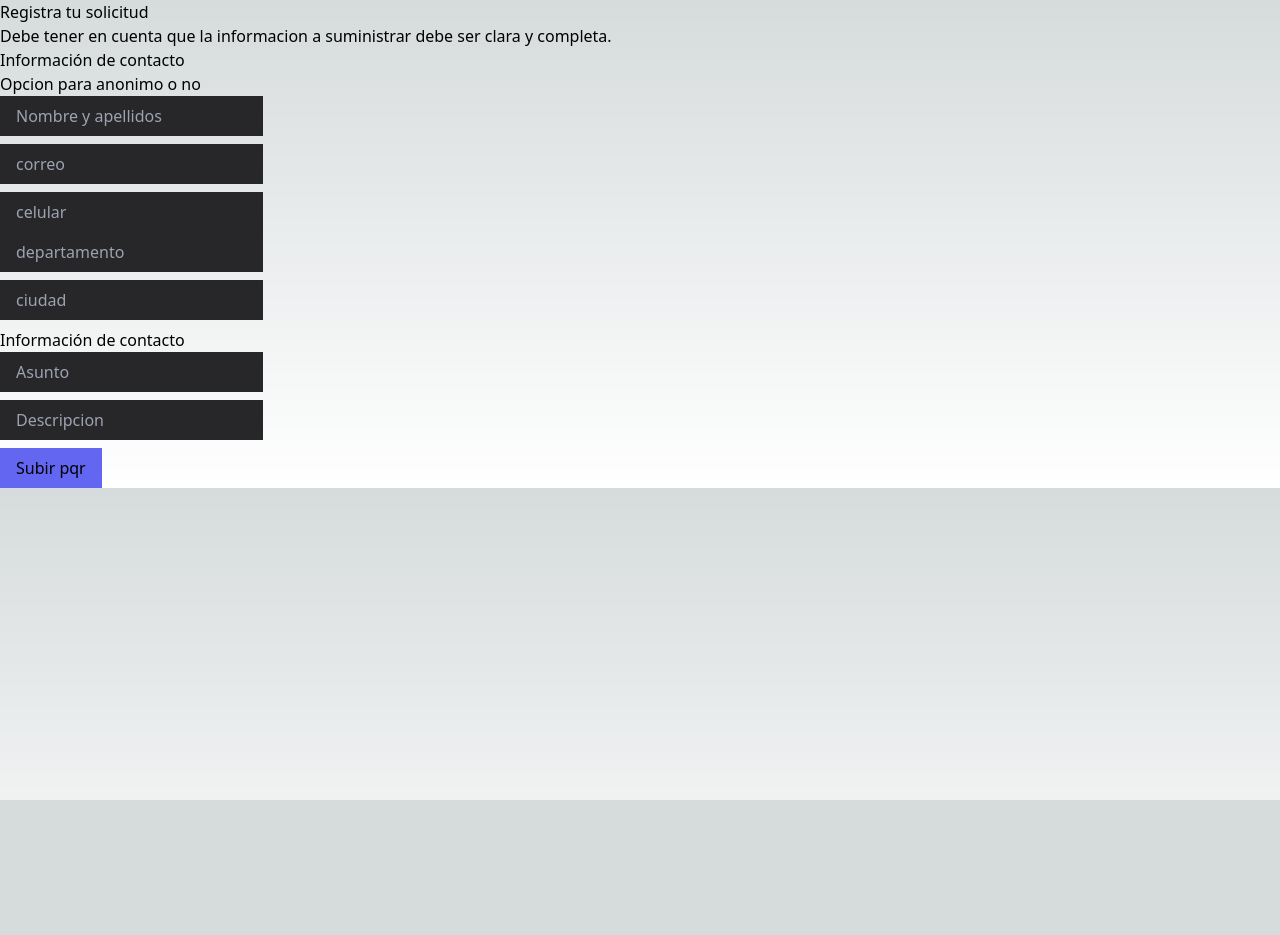
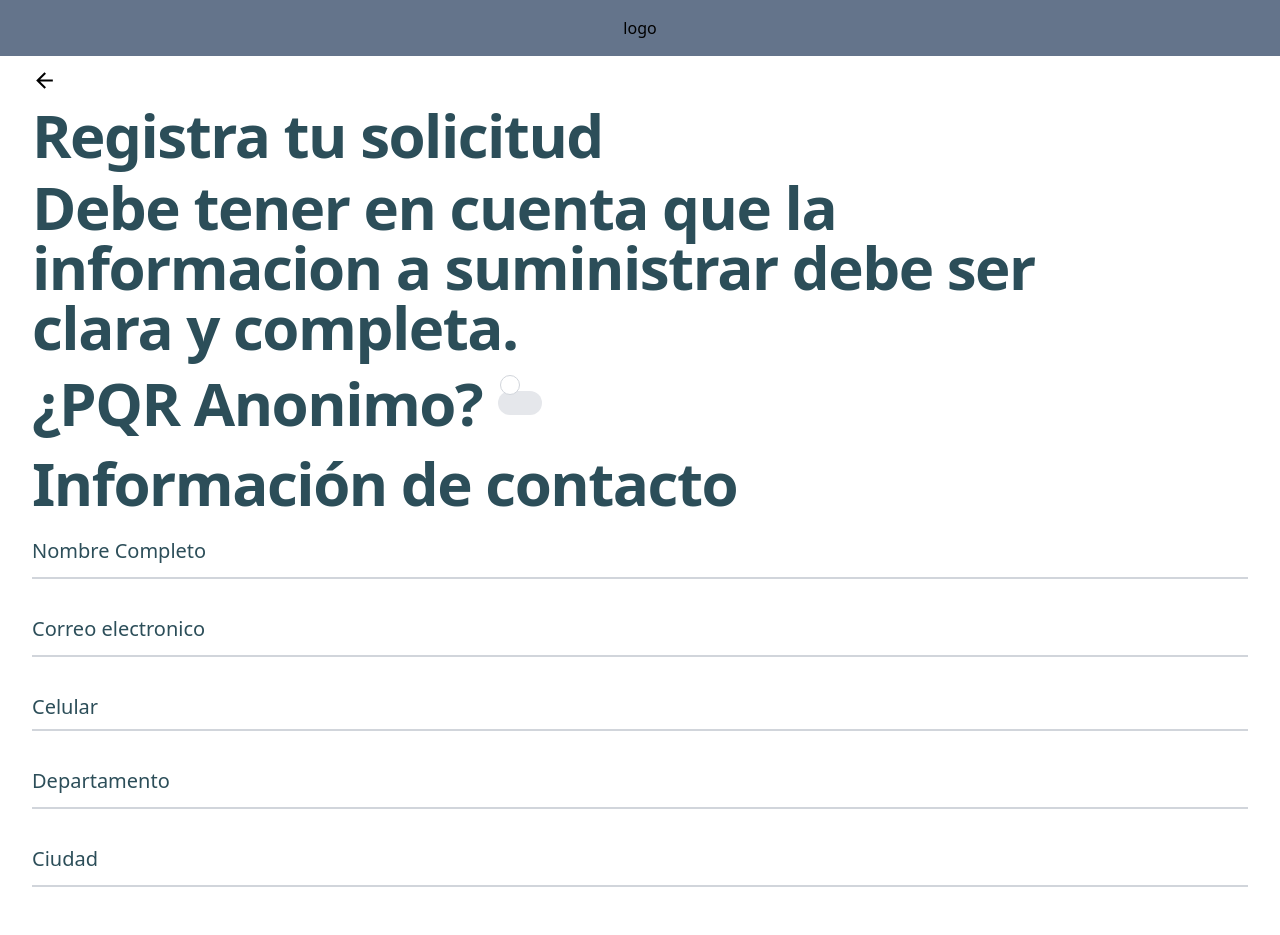
Before and after one commit to BryanBrinez/pqrexpress, a Next.js app: page /crear-pqr in a window 1280 px wide. Shown: the top 935 px of the page. Before the commit the page ends 800 px from the top, so only its background shows below. Built offline with nearby package versions, Linux system fonts and the light colour scheme.

Commit message:
consultar/crear-pqr styles

```diff
--- a/src/app/crear-pqr/page.jsx
+++ b/src/app/crear-pqr/page.jsx
@@ -2,16 +2,19 @@
 import { useState, useEffect } from "react";
 import Axios from "axios";
 import swal from "sweetalert";
+import { MdArrowBack } from "react-icons/md";
+import Link from "next/link";
 
 export default function Page() {
-  const [fullnames, setFullNames] = useState(null);
-  const [email, setEmail] = useState(null);
-  const [cel, setCel] = useState(null);
-  const [dep, setDep] = useState(null);
-  const [city, setCity] = useState(null);
+  const [fullnames, setFullNames] = useState("Anonimo");
+  const [email, setEmail] = useState("Anonimo");
+  const [cel, setCel] = useState("Anonimo");
+  const [dep, setDep] = useState("Anonimo");
+  const [city, setCity] = useState("Anonimo");
   const [subject, setSubject] = useState(null);
   const [description, setDescription] = useState(null);
   const [error, setError] = useState(null);
+  const [showInfo, setShowInfo] = useState(false);
 
   const handleSubmit = async (e) => {
     e.preventDefault();
@@ -40,76 +43,208 @@ export default function Page() {
     }
   };
   return (
-    <div>
-      <h1>Registra tu solicitud</h1>
-      <h2>
+    <div className="w-screen h-fit flex items-center text-black flex-col px-4 bg-white ">
+      <div className="flex items-center justify-center w-screen h-14 bg-slate-500">
+        logo
+      </div>
+
+      <div className="flex-1 h-screen px-4 py-3 flex flex-col justify-center ">
+        <div className="flex w-full justify-start items-center">
+          <Link href={"/"}>
+            <MdArrowBack size={25} />
+          </Link>
+        </div>
+
+        <h1 className="py-3 text-3xl font-extrabold  leading-none tracking-tight text-colorThree md:text-5xl lg:text-6xl ">
+          Registra tu solicitud
+        </h1>
+
+        <p className="text-lg w-5/6 font-semibold leading-none  tracking-tight text-colorThree md:text-5xl lg:text-6xl">
           Debe tener en cuenta que la informacion a suministrar debe ser clara y
           completa.
+        </p>
+        <div className="flex gap-2 py-2 mt-2 ">
+          <span className="mr-2 text-lg font-extrabold  leading-none tracking-tight text-colorThree md:text-5xl lg:text-6xl  ">
+            ¿PQR Anonimo?
+          </span>
+          <label className="relative inline-flex items-center cursor-pointer">
+            <input onChange={() => setShowInfo(!showInfo)} type="checkbox" value="" className="sr-only peer" />
+            <div className="w-11 h-6 bg-gray-200 peer-focus:outline-none peer-focus:ring-4 peer-focus:ring-blue-300 dark:peer-focus:ring-blue-800 rounded-full peer dark:bg-gray-700 peer-checked:after:translate-x-full peer-checked:after:border-white after:content-[''] after:absolute after:top-[2px] after:left-[2px] after:bg-white after:border-gray-300 after:border after:rounded-full after:h-5 after:w-5 after:transition-all dark:border-gray-600 peer-checked:bg-blue-600"></div>
+          </label>
+        </div>
+
+        <form
+          className="flex flex-col justify-start items-start"
+          onSubmit={handleSubmit}
+        >
+          {error && (
+            <div className="bg-red-500 text-white p-2 mb-2">{error}</div>
+          )}
+
+          {!showInfo && (
+            <>
+            <h2 className="my-3 text-lg font-extrabold  leading-none tracking-tight text-colorThree md:text-5xl lg:text-6xl ">
+            Información de contacto
           </h2>
 
-      <form onSubmit={handleSubmit}>
-        {error && <div className="bg-red-500 text-white p-2 mb-2">{error}</div>}
-        <h2>Información de contacto</h2>
-        <div>Opcion para anonimo o no</div>
+          <div className="relative z-0 w-full mb-6 group ">
+              <input
+                style={{ borderColor: error ? "red" : "" }}
+                type="text"
+                name="fullName"
+                autoComplete="off"
+                id="fullName"
+                className=" block py-2.5 px-0 w-full text-2xl text-gray-900 bg-transparent border-0 border-b-2 border-gray-300 appearance-none dark:text-black dark:border-gray-600 dark:focus:border-blue-500 focus:outline-none focus:ring-0 focus:border-blue-600 peer"
+                placeholder=" "
+                onChange={(e) => setFullNames(e.target.value)}
+                required
+              />
+              <label
+                htmlFor="fullName"
+                className="peer-focus:font-medium absolute text-xl text-colorThree dark:text-gray-400 duration-300 transform -translate-y-6 scale-75 top-3 -z-10 origin-[0] peer-focus:left-0 peer-focus:text-blue-600 peer-focus:dark:text-blue-500 peer-placeholder-shown:scale-100 peer-placeholder-shown:translate-y-0 peer-focus:scale-75 peer-focus:-translate-y-6"
+              >
+                Nombre Completo
+              </label>
+            </div>
 
+            <div className="relative z-0 w-full mb-6 group ">
               <input
-          className="bg-zinc-800 px-4 py-2 block mb-2"
+                style={{ borderColor: error ? "red" : "" }}
+                type="email"
+                name="email"
+                autoComplete="off"
+                id="email"
+                className=" block py-2.5 px-0 w-full text-2xl text-gray-900 bg-transparent border-0 border-b-2 border-gray-300 appearance-none dark:text-black dark:border-gray-600 dark:focus:border-blue-500 focus:outline-none focus:ring-0 focus:border-blue-600 peer"
+                placeholder=" "
+                onChange={(e) => setEmail(e.target.value)}
+                required
+              />
+              <label
+                htmlFor="email"
+                className="peer-focus:font-medium absolute text-xl text-colorThree dark:text-gray-400 duration-300 transform -translate-y-6 scale-75 top-3 -z-10 origin-[0] peer-focus:left-0 peer-focus:text-blue-600 peer-focus:dark:text-blue-500 peer-placeholder-shown:scale-100 peer-placeholder-shown:translate-y-0 peer-focus:scale-75 peer-focus:-translate-y-6"
+              >
+                Correo electronico
+              </label>
+            </div>
+
+            <div className="relative z-0 w-full mb-6 group ">
+              <input
+                style={{ borderColor: error ? "red" : "" }}
+                type="number"
+                name="cel"
+                autoComplete="off"
+                id="cel"
+                className=" block py-2.5 px-0 w-full text-xl text-gray-900 bg-transparent border-0 border-b-2 border-gray-300 appearance-none dark:text-black dark:border-gray-600 dark:focus:border-blue-500 focus:outline-none focus:ring-0 focus:border-blue-600 peer"
+                placeholder=" "
+                onChange={(e) => setCel(e.target.value)}
+                required
+              />
+              <label
+                htmlFor="cel"
+                className="peer-focus:font-medium absolute text-xl text-colorThree dark:text-gray-400 duration-300 transform -translate-y-6 scale-75 top-3 -z-10 origin-[0] peer-focus:left-0 peer-focus:text-blue-600 peer-focus:dark:text-blue-500 peer-placeholder-shown:scale-100 peer-placeholder-shown:translate-y-0 peer-focus:scale-75 peer-focus:-translate-y-6"
+              >
+                Celular
+              </label>
+            </div>
+
+            <div className="relative z-0 w-full mb-6 group ">
+              <input
+                style={{ borderColor: error ? "red" : "" }}
                 type="text"
-          placeholder="Nombre y apellidos"
-          name="nombres"
-          onChange={(e) => setFullNames(e.target.value)}
+                name="dep"
+                autoComplete="off"
+                id="dep"
+                className=" block py-2.5 px-0 w-full text-2xl text-gray-900 bg-transparent border-0 border-b-2 border-gray-300 appearance-none dark:text-black dark:border-gray-600 dark:focus:border-blue-500 focus:outline-none focus:ring-0 focus:border-blue-600 peer"
+                placeholder=" "
+                onChange={(e) => setDep(e.target.value)}
+                required
               />
+              <label
+                htmlFor="dep"
+                className="peer-focus:font-medium absolute text-xl text-colorThree dark:text-gray-400 duration-300 transform -translate-y-6 scale-75 top-3 -z-10 origin-[0] peer-focus:left-0 peer-focus:text-blue-600 peer-focus:dark:text-blue-500 peer-placeholder-shown:scale-100 peer-placeholder-shown:translate-y-0 peer-focus:scale-75 peer-focus:-translate-y-6"
+              >
+                Departamento
+              </label>
+            </div>
+
+            <div className="relative z-0 w-full mb-6 group ">
               <input
-          className="bg-zinc-800 px-4 py-2 block mb-2"
+                style={{ borderColor: error ? "red" : "" }}
                 type="text"
-          placeholder="correo"
-          name="correo"
-          onChange={(e) => setEmail(e.target.value)}
+                name="city"
+                autoComplete="off"
+                id="city"
+                className=" block py-2.5 px-0 w-full text-2xl text-gray-900 bg-transparent border-0 border-b-2 border-gray-300 appearance-none dark:text-black dark:border-gray-600 dark:focus:border-blue-500 focus:outline-none focus:ring-0 focus:border-blue-600 peer"
+                placeholder=" "
+                onChange={(e) => setCity(e.target.value)}
+                required
               />
+              <label
+                htmlFor="city"
+                className="peer-focus:font-medium absolute text-xl text-colorThree dark:text-gray-400 duration-300 transform -translate-y-6 scale-75 top-3 -z-10 origin-[0] peer-focus:left-0 peer-focus:text-blue-600 peer-focus:dark:text-blue-500 peer-placeholder-shown:scale-100 peer-placeholder-shown:translate-y-0 peer-focus:scale-75 peer-focus:-translate-y-6"
+              >
+                Ciudad
+              </label>
+            </div>
+            </>
 
+
+
+          )}
+
+
+          <div className="w-5/6 py-4">
+
+
+            <h2 className=" mb-3 text-lg font-extrabold  leading-none tracking-tight text-colorThree md:text-5xl lg:text-6xl ">
+              PQR
+            </h2>
+
+            <div className="relative z-0 w-full mb-6 group ">
               <input
-          className="bg-zinc-800 px-4 py-2 block mb-2"
-          type="number"
-          placeholder="celular"
-          name="celular"
-          onChange={(e) => setCel(e.target.value)}
+                style={{ borderColor: error ? "red" : "" }}
+                type="text"
+                name="subject"
+                autoComplete="off"
+                id="subject"
+                className=" block py-2.5 px-0 w-full text-2xl text-gray-900 bg-transparent border-0 border-b-2 border-gray-300 appearance-none dark:text-black dark:border-gray-600 dark:focus:border-blue-500 focus:outline-none focus:ring-0 focus:border-blue-600 peer"
+                placeholder=" "
+                onChange={(e) => setSubject(e.target.value)}
+                required
               />
+              <label
+                htmlFor="subject"
+                className="peer-focus:font-medium absolute text-xl text-colorThree dark:text-gray-400 duration-300 transform -translate-y-6 scale-75 top-3 -z-10 origin-[0] peer-focus:left-0 peer-focus:text-blue-600 peer-focus:dark:text-blue-500 peer-placeholder-shown:scale-100 peer-placeholder-shown:translate-y-0 peer-focus:scale-75 peer-focus:-translate-y-6"
+              >
+                Asunto
+              </label>
+            </div>
+
+            <div className="relative z-0 w-full mb-6 group ">
               <input
-          className="bg-zinc-800 px-4 py-2 block mb-2"
+                style={{ borderColor: error ? "red" : "" }}
                 type="text"
-          placeholder="departamento"
-          name="departamento"
-          onChange={(e) => setDep(e.target.value)}
+                name="description"
+                autoComplete="off"
+                id="description"
+                className=" block py-2.5 px-0 w-full text-2xl text-gray-900 bg-transparent border-0 border-b-2 border-gray-300 appearance-none dark:text-black dark:border-gray-600 dark:focus:border-blue-500 focus:outline-none focus:ring-0 focus:border-blue-600 peer"
+                placeholder=" "
+                onChange={(e) => setDescription(e.target.value)}
+                required
               />
-        <input
-          className="bg-zinc-800 px-4 py-2 block mb-2"
-          type="text"
-          placeholder="ciudad"
-          name="ciudad"
-          onChange={(e) => setCity(e.target.value)}
-        />
-
-        <h2>Información de contacto</h2>
-
-        <input
-          className="bg-zinc-800 px-4 py-2 block mb-2"
-          type="text"
-          placeholder="Asunto"
-          name="asunto"
-          onChange={(e) => setSubject(e.target.value)}
-        />
-        <input
-          className="bg-zinc-800 px-4 py-2 block mb-2"
-          type="text"
-          placeholder="Descripcion"
-          name="descripcion"
-          onChange={(e) => setDescription(e.target.value)}
-        />
-
+              <label
+                htmlFor="description"
+                className="peer-focus:font-medium absolute text-xl text-colorThree dark:text-gray-400 duration-300 transform -translate-y-6 scale-75 top-3 -z-10 origin-[0] peer-focus:left-0 peer-focus:text-blue-600 peer-focus:dark:text-blue-500 peer-placeholder-shown:scale-100 peer-placeholder-shown:translate-y-0 peer-focus:scale-75 peer-focus:-translate-y-6"
+              >
+                Descripción
+              </label>
+            </div>
+          </div>
           <button className="bg-indigo-500 px-4 py-2" type="submit">
             Subir pqr
           </button>
         </form>
       </div>
+    </div>
   );
 }
--- a/src/app/globals.css
+++ b/src/app/globals.css
@@ -19,12 +19,7 @@
 body {
 
   color: rgb(var(--foreground-rgb));
-  background: linear-gradient(
-      to bottom,
-      transparent,
-      rgb(var(--background-end-rgb))
-    )
-    rgb(var(--background-start-rgb));
+  background: white
 }
 
 @layer base {
--- a/src/models/pqr.js
+++ b/src/models/pqr.js
@@ -18,10 +18,7 @@ const PQRSchema = new Schema(
     email: {
       type: String,
       required: [true, "Email is required"],
-      match: [
-        /^\w+([\.-]?\w+)*@\w+([\.-]?\w+)*(\.\w{2,3})+$/,
-        "Email is invalid",
-      ],
+
     },
 
     number: {
```
Also changed, not shown: src/app/consultar-pqr/page.jsx (+14 -13 lines), src/components/data.json (deleted, +0 -17 lines). Lines whose indentation alone changed are shown as unchanged.
